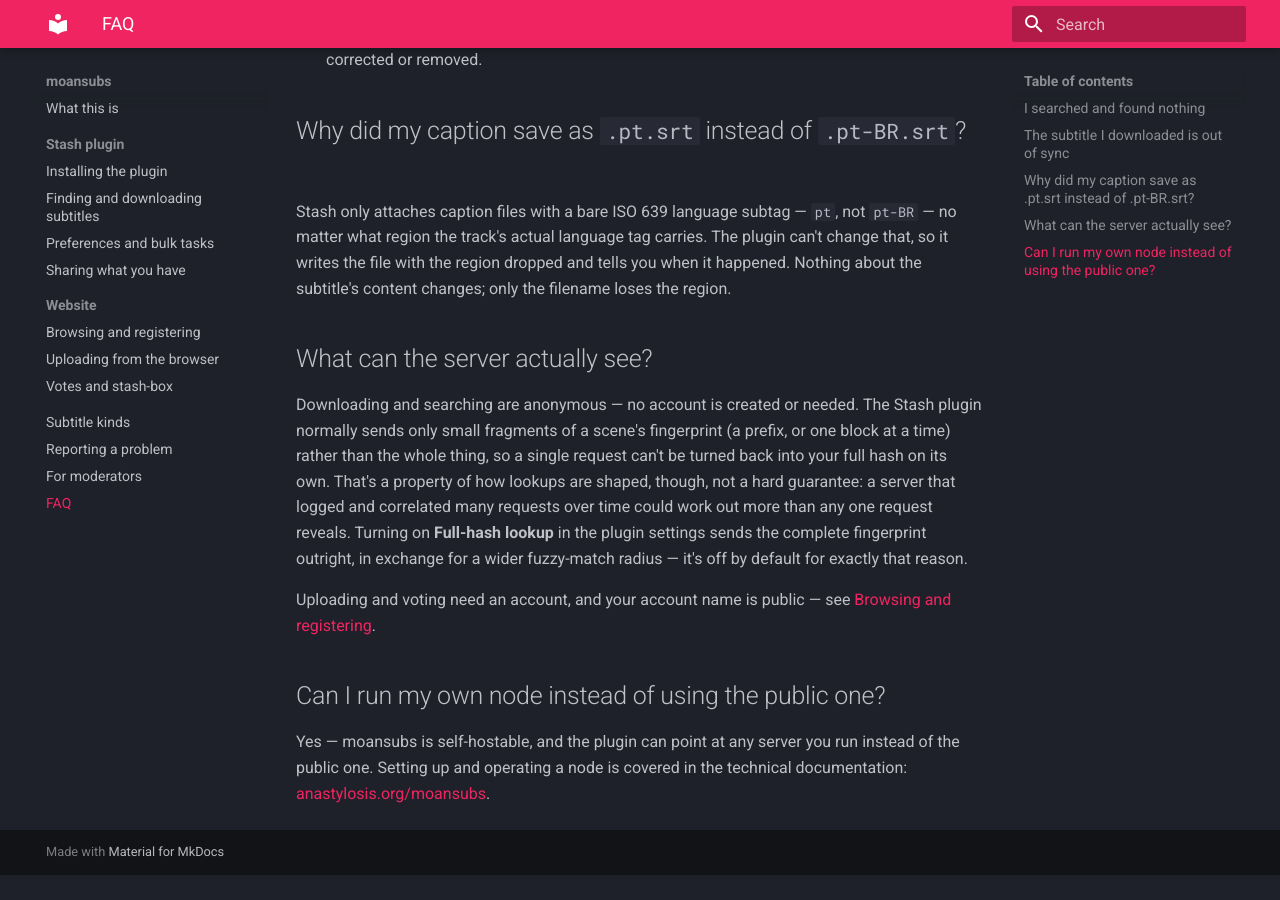
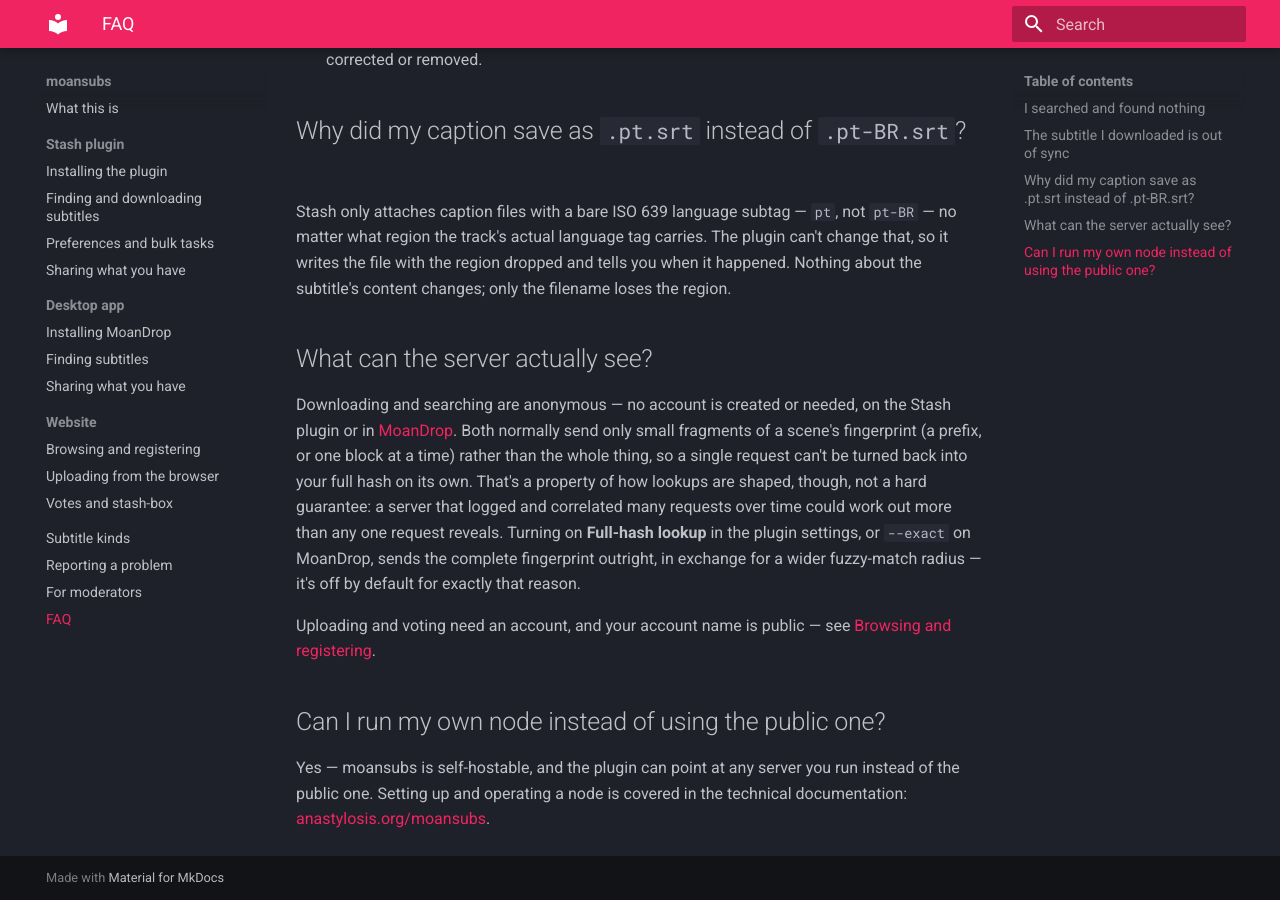
Before and after one commit to Anastylosis/MoanSubs, an MkDocs documentation site: the page built from docs/user/faq.md, in a window 1280 px wide and 900 px high, scrolled down 580 px. Built offline with MkDocs 1.6.1 and Material for MkDocs 9.7.7, drawn with Linux system fonts in a browser that asks for light colours; before the commit the page ends 1455 px from its top, so only the background shows below that.

Commit message:
Document MoanDrop, the no-Stash desktop client, in the user docs

```diff
--- a/docs/user/faq.md
+++ b/docs/user/faq.md
@@ -35,15 +35,16 @@
 ## What can the server actually see?
 
 Downloading and searching are anonymous — no account is created or
-needed. The Stash plugin normally sends only small fragments of a scene's
-fingerprint (a prefix, or one block at a time) rather than the whole
-thing, so a single request can't be turned back into your full hash on
-its own. That's a property of how lookups are shaped, though, not a hard
-guarantee: a server that logged and correlated many requests over time
-could work out more than any one request reveals. Turning on **Full-hash
-lookup** in the plugin settings sends the complete fingerprint outright,
-in exchange for a wider fuzzy-match radius — it's off by default for
-exactly that reason.
+needed, on the Stash plugin or in [MoanDrop](desktop/index.md). Both
+normally send only small fragments of a scene's fingerprint (a prefix,
+or one block at a time) rather than the whole thing, so a single request
+can't be turned back into your full hash on its own. That's a property
+of how lookups are shaped, though, not a hard guarantee: a server that
+logged and correlated many requests over time could work out more than
+any one request reveals. Turning on **Full-hash lookup** in the plugin
+settings, or `--exact` on MoanDrop, sends the complete fingerprint
+outright, in exchange for a wider fuzzy-match radius — it's off by
+default for exactly that reason.
 
 Uploading and voting need an account, and your account name is public
 — see [Browsing and registering](web/index.md).
--- a/mkdocs.yml
+++ b/mkdocs.yml
@@ -1,6 +1,6 @@
 site_name: moansubs
 site_url: https://docs.moansubs.org/
-site_description: End-user documentation for the moansubs subtitle database and Stash plugin.
+site_description: End-user documentation for the moansubs subtitle database, its Stash plugin, and the MoanDrop desktop app.
 docs_dir: docs/user
 strict: true
 
@@ -33,6 +33,10 @@
       - Finding and downloading subtitles: stash/getting-subtitles.md
       - Preferences and bulk tasks: stash/preferences-and-bulk.md
       - Sharing what you have: stash/sharing.md
+  - Desktop app:
+      - Installing MoanDrop: desktop/index.md
+      - Finding subtitles: desktop/matching.md
+      - Sharing what you have: desktop/sharing.md
   - Website:
       - Browsing and registering: web/index.md
       - Uploading from the browser: web/upload.md
```
Also changed, not shown: docs/user/desktop/index.md (added, +65 -0 lines), docs/user/desktop/matching.md (added, +87 -0 lines), docs/user/desktop/sharing.md (added, +31 -0 lines), docs/user/index.md (+9 -5 lines).
